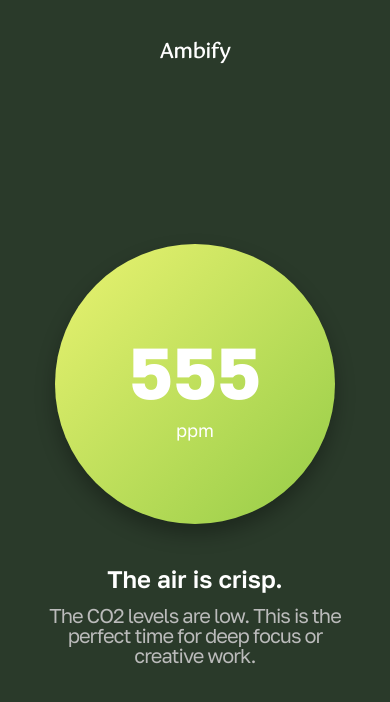
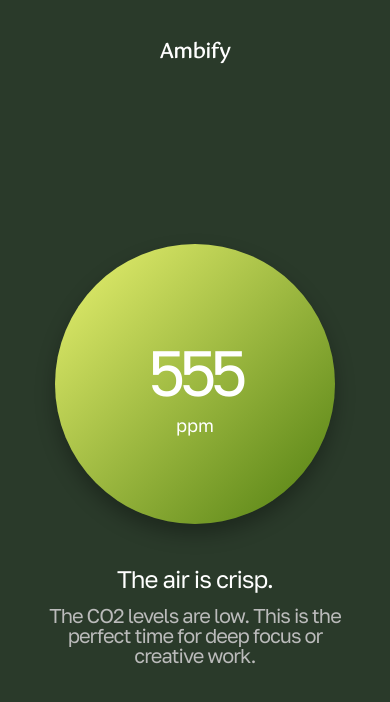
Before and after one commit to anneryeo/Ambify, a React Native app: screen /Dashboard in a window 390 px wide. Shown: the top 702 px of the page. Built offline with nearby package versions, Linux system fonts and the light colour scheme.

Commit message:
fix: Adjusted font sizes, weights, and letter spacing for better visual balance on the MainDashboard screen.

```diff
--- a/src/screens/MainDashboard.tsx
+++ b/src/screens/MainDashboard.tsx
@@ -24,7 +24,7 @@ export const MainDashboard: React.FC = () => {
       <View style={styles.content}>
         <View style={styles.circleContainer}>
           <LinearGradient
-            colors={['#EAF371', '#95CC47']}
+            colors={['#EAF371', '#507e10']}
             start={{ x: 0, y: 0 }}
             end={{ x: 1, y: 1 }}
             style={styles.gradientCircle}
@@ -86,13 +86,15 @@ const styles = StyleSheet.create({
     alignItems: 'center',
   },
   co2Value: {
-    fontSize: 72,
-    fontWeight: '700',
+    fontSize: 64,
+    fontWeight: '100',
     color: '#fff',
     fontFamily: 'Golos-Text',
+    letterSpacing: -6,
   },
   unit: {
     fontSize: 18,
+    fontWeight: '100',
     color: '#fff',
     fontFamily: 'Golos-Text',
     marginTop: 4,
@@ -104,13 +106,15 @@ const styles = StyleSheet.create({
   },
   qualityText: {
     fontSize: 24,
-    fontWeight: '600',
+    fontWeight: '100',
     color: '#fff',
     marginBottom: 12,
     fontFamily: 'Golos-Text',
+    letterSpacing: -1,
   },
   descriptionText: {
     fontSize: 20,
+    fontWeight: '100',
     color: '#bbb',
     textAlign: 'center',
     lineHeight: 20,
--- a/src/screens/WelcomeScreen.tsx
+++ b/src/screens/WelcomeScreen.tsx
@@ -56,6 +56,7 @@ const styles = StyleSheet.create({
   },
   subtitle: {
     fontSize: 34,
+    fontWeight: '400',
     color: '#aaa',
     fontFamily: 'Golos-Text',
     lineHeight: 30,
--- a/src/utils/fontLoader.ts
+++ b/src/utils/fontLoader.ts
@@ -4,7 +4,7 @@ export const loadFonts = async () => {
   try {
     await Font.loadAsync({
       'Gotu-Regular': require('../../assets/fonts/Gotu-Regular.ttf'),
-      'Golos-Text': require('../../assets/fonts/GolosText-Regular.ttf'),
+      'Golos-Text': require('../../assets/fonts/GolosText-VariableFont_wght.ttf'),
     });
   } catch (error) {
     console.error('Error loading fonts:', error);
```
